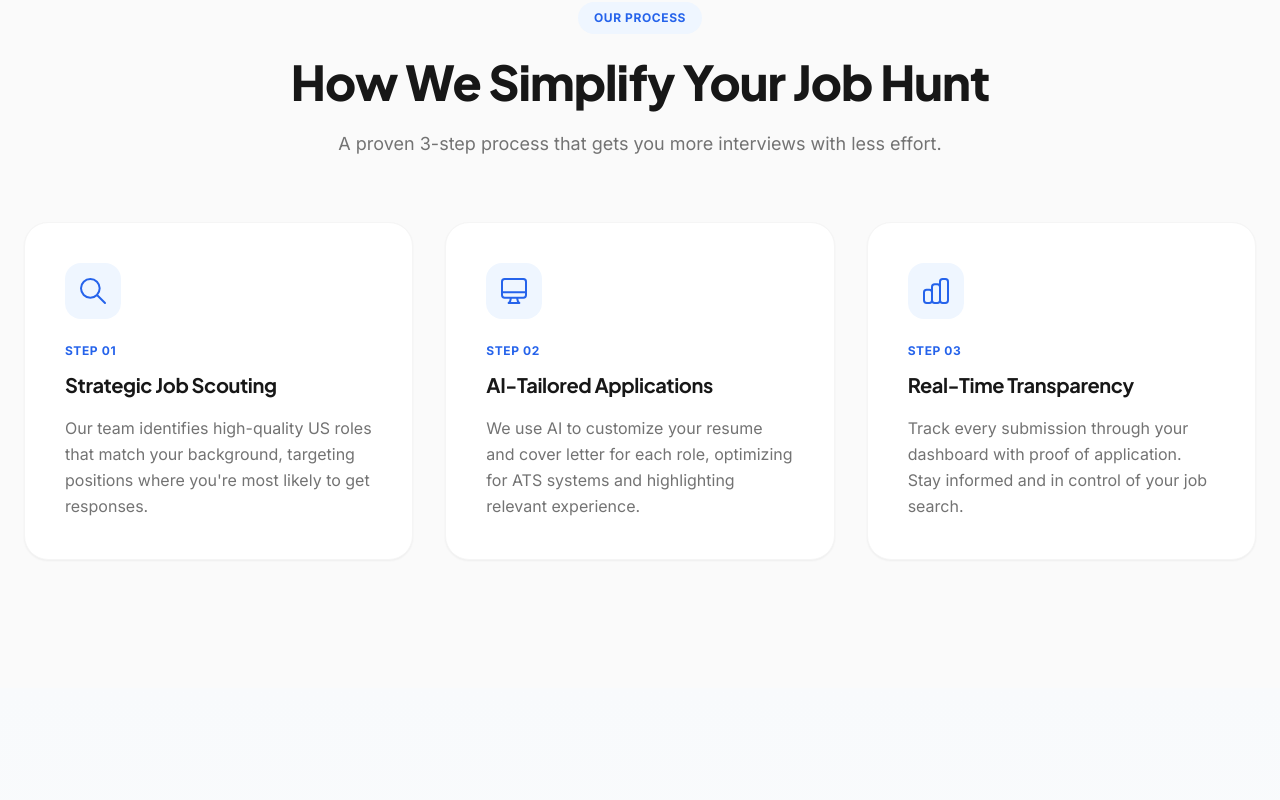
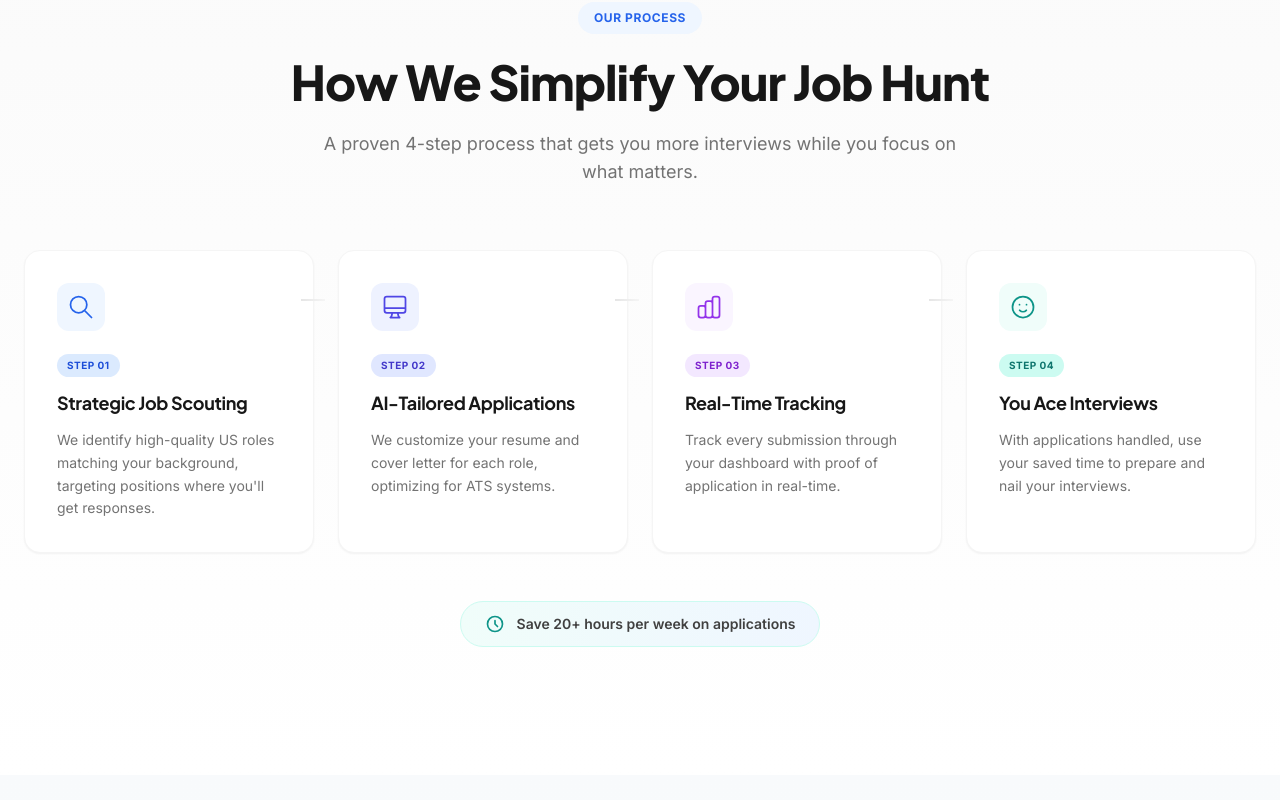
Before and after one commit to kc-writescode/JobSearch-Simplified, a Next.js app: page / in a window 1280 px wide. Shown: the part 960-1760 px from the top of the page. Built offline with nearby package versions, Linux system fonts and the light colour scheme.

Commit message:
added 4th step in process

```diff
--- a/src/app/page.tsx
+++ b/src/app/page.tsx
@@ -604,7 +604,7 @@ export default function LandingPage() {
         </section>
 
         {/* How It Works */}
-        <section id="how-it-works" className="py-20 md:py-32 px-6 bg-neutral-50" aria-labelledby="how-it-works-heading">
+        <section id="how-it-works" className="py-20 md:py-32 px-6 bg-gradient-to-b from-neutral-50 to-white" aria-labelledby="how-it-works-heading">
           <div className="max-w-7xl mx-auto">
             <header className="text-center mb-16">
               <span className="inline-block px-4 py-2 bg-blue-50 text-blue-600 text-xs font-bold uppercase tracking-wider rounded-full mb-6">
@@ -614,52 +614,90 @@ export default function LandingPage() {
                 How We Simplify Your Job Hunt
               </h2>
               <p className="text-lg text-neutral-500 max-w-2xl mx-auto">
-                A proven 3-step process that gets you more interviews with less effort.
+                A proven 4-step process that gets you more interviews while you focus on what matters.
               </p>
             </header>
 
-            <div className="grid md:grid-cols-3 gap-8">
+            <div className="grid md:grid-cols-2 lg:grid-cols-4 gap-6">
               {[
                 {
                   step: "01",
                   title: "Strategic Job Scouting",
-                  desc: "Our team identifies high-quality US roles that match your background, targeting positions where you're most likely to get responses.",
+                  desc: "We identify high-quality US roles matching your background, targeting positions where you'll get responses.",
                   icon: (
-                    <svg className="w-8 h-8" fill="none" viewBox="0 0 24 24" stroke="currentColor">
+                    <svg className="w-7 h-7" fill="none" viewBox="0 0 24 24" stroke="currentColor">
                       <path strokeLinecap="round" strokeLinejoin="round" strokeWidth="1.5" d="M21 21l-6-6m2-5a7 7 0 11-14 0 7 7 0 0114 0z" />
                     </svg>
-                  )
+                  ),
+                  color: "blue"
                 },
                 {
                   step: "02",
                   title: "AI-Tailored Applications",
-                  desc: "We use AI to customize your resume and cover letter for each role, optimizing for ATS systems and highlighting relevant experience.",
+                  desc: "We customize your resume and cover letter for each role, optimizing for ATS systems.",
                   icon: (
-                    <svg className="w-8 h-8" fill="none" viewBox="0 0 24 24" stroke="currentColor">
+                    <svg className="w-7 h-7" fill="none" viewBox="0 0 24 24" stroke="currentColor">
                       <path strokeLinecap="round" strokeLinejoin="round" strokeWidth="1.5" d="M9.75 17L9 20l-1 1h8l-1-1-.75-3M3 13h18M5 17h14a2 2 0 002-2V5a2 2 0 00-2-2H5a2 2 0 00-2 2v10a2 2 0 002 2z" />
                     </svg>
-                  )
+                  ),
+                  color: "indigo"
                 },
                 {
                   step: "03",
-                  title: "Real-Time Transparency",
-                  desc: "Track every submission through your dashboard with proof of application. Stay informed and in control of your job search.",
+                  title: "Real-Time Tracking",
+                  desc: "Track every submission through your dashboard with proof of application in real-time.",
                   icon: (
-                    <svg className="w-8 h-8" fill="none" viewBox="0 0 24 24" stroke="currentColor">
+                    <svg className="w-7 h-7" fill="none" viewBox="0 0 24 24" stroke="currentColor">
                       <path strokeLinecap="round" strokeLinejoin="round" strokeWidth="1.5" d="M9 19v-6a2 2 0 00-2-2H5a2 2 0 00-2 2v6a2 2 0 002 2h2a2 2 0 002-2zm0 0V9a2 2 0 012-2h2a2 2 0 012 2v10m-6 0a2 2 0 002 2h2a2 2 0 002-2m0 0V5a2 2 0 012-2h2a2 2 0 012 2v14a2 2 0 01-2 2h-2a2 2 0 01-2-2z" />
                     </svg>
-                  )
+                  ),
+                  color: "purple"
+                },
+                {
+                  step: "04",
+                  title: "You Ace Interviews",
+                  desc: "With applications handled, use your saved time to prepare and nail your interviews.",
+                  icon: (
+                    <svg className="w-7 h-7" fill="none" viewBox="0 0 24 24" stroke="currentColor">
+                      <path strokeLinecap="round" strokeLinejoin="round" strokeWidth="1.5" d="M14.828 14.828a4 4 0 01-5.656 0M9 10h.01M15 10h.01M21 12a9 9 0 11-18 0 9 9 0 0118 0z" />
+                    </svg>
+                  ),
+                  color: "teal"
                 }
               ].map((item, i) => (
-                <article key={i} className="bg-white p-8 md:p-10 rounded-2xl md:rounded-3xl border border-neutral-100 shadow-sm hover:shadow-xl hover:shadow-neutral-100/50 transition-all duration-300 feature-card group">
-                  <div className="w-14 h-14 rounded-2xl bg-blue-50 text-blue-600 flex items-center justify-center mb-6 group-hover:bg-blue-600 group-hover:text-white transition-colors">
+                <article key={i} className="relative bg-white p-6 md:p-8 rounded-2xl border border-neutral-100 shadow-sm hover:shadow-xl hover:shadow-neutral-100/50 hover:-translate-y-1 transition-all duration-300 group">
+                  {/* Connector line */}
+                  {i < 3 && (
+                    <div className="hidden lg:block absolute top-12 -right-3 w-6 h-0.5 bg-gradient-to-r from-neutral-200 to-neutral-100 z-10"></div>
+                  )}
+                  <div className={`w-12 h-12 rounded-xl flex items-center justify-center mb-5 transition-all duration-300 ${
+                    item.color === 'blue' ? 'bg-blue-50 text-blue-600 group-hover:bg-blue-600 group-hover:text-white' :
+                    item.color === 'indigo' ? 'bg-indigo-50 text-indigo-600 group-hover:bg-indigo-600 group-hover:text-white' :
+                    item.color === 'purple' ? 'bg-purple-50 text-purple-600 group-hover:bg-purple-600 group-hover:text-white' :
+                    'bg-teal-50 text-teal-600 group-hover:bg-teal-600 group-hover:text-white'
+                  }`}>
                     {item.icon}
                   </div>
-                  <div className="text-xs font-bold text-blue-600 uppercase tracking-wider mb-3">Step {item.step}</div>
-                  <h3 className="font-display text-xl font-bold text-neutral-900 mb-4">{item.title}</h3>
-                  <p className="text-neutral-500 leading-relaxed">{item.desc}</p>
+                  <div className={`inline-block px-2.5 py-1 rounded-full text-[10px] font-bold uppercase tracking-wider mb-3 ${
+                    item.color === 'blue' ? 'bg-blue-100 text-blue-700' :
+                    item.color === 'indigo' ? 'bg-indigo-100 text-indigo-700' :
+                    item.color === 'purple' ? 'bg-purple-100 text-purple-700' :
+                    'bg-teal-100 text-teal-700'
+                  }`}>Step {item.step}</div>
+                  <h3 className="font-display text-lg font-bold text-neutral-900 mb-3">{item.title}</h3>
+                  <p className="text-sm text-neutral-500 leading-relaxed">{item.desc}</p>
                 </article>
               ))}
+            </div>
+
+            {/* Bottom highlight */}
+            <div className="mt-12 text-center">
+              <div className="inline-flex items-center gap-3 px-6 py-3 bg-gradient-to-r from-teal-50 to-blue-50 rounded-full border border-teal-100">
+                <svg className="w-5 h-5 text-teal-600" fill="none" viewBox="0 0 24 24" stroke="currentColor" strokeWidth="2">
+                  <path strokeLinecap="round" strokeLinejoin="round" d="M12 8v4l3 3m6-3a9 9 0 11-18 0 9 9 0 0118 0z" />
+                </svg>
+                <span className="text-sm font-semibold text-neutral-700">Save 20+ hours per week on applications</span>
+              </div>
             </div>
           </div>
         </section>
```
